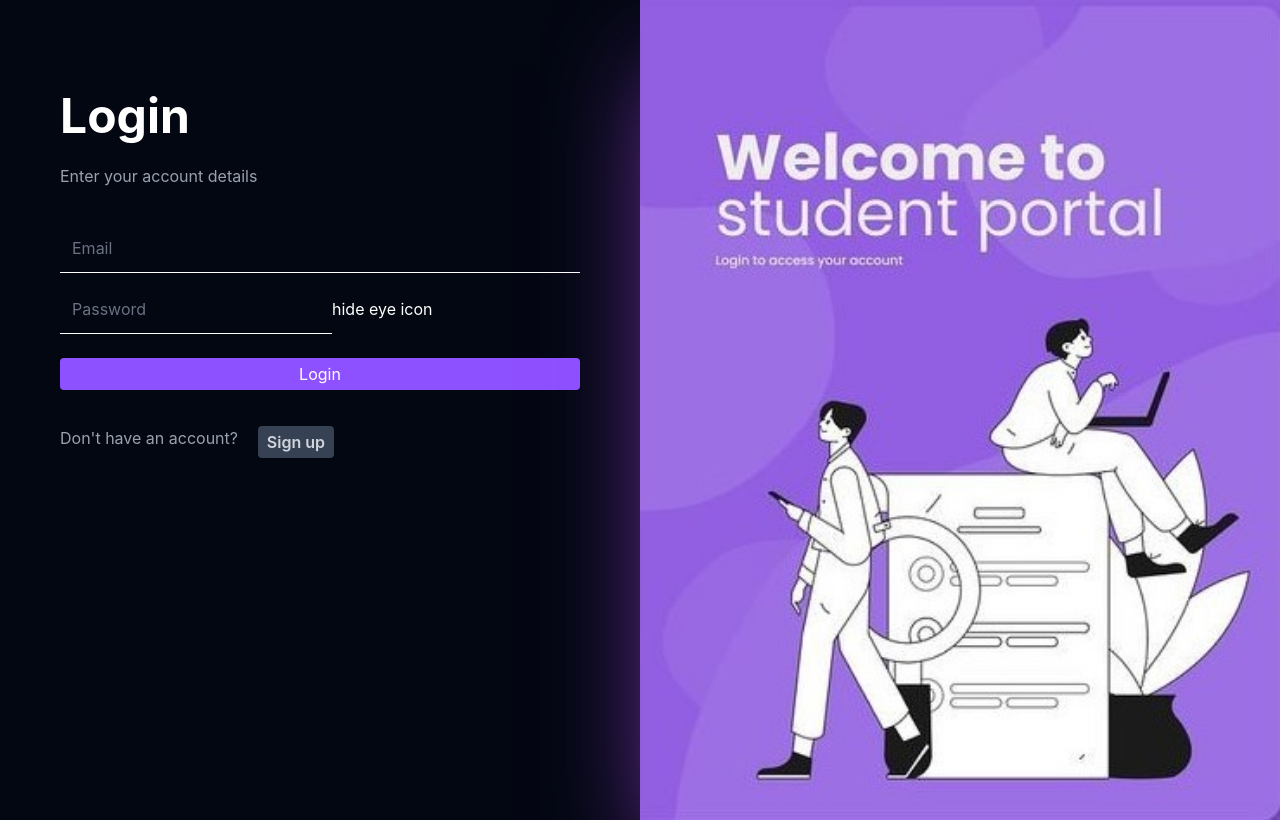
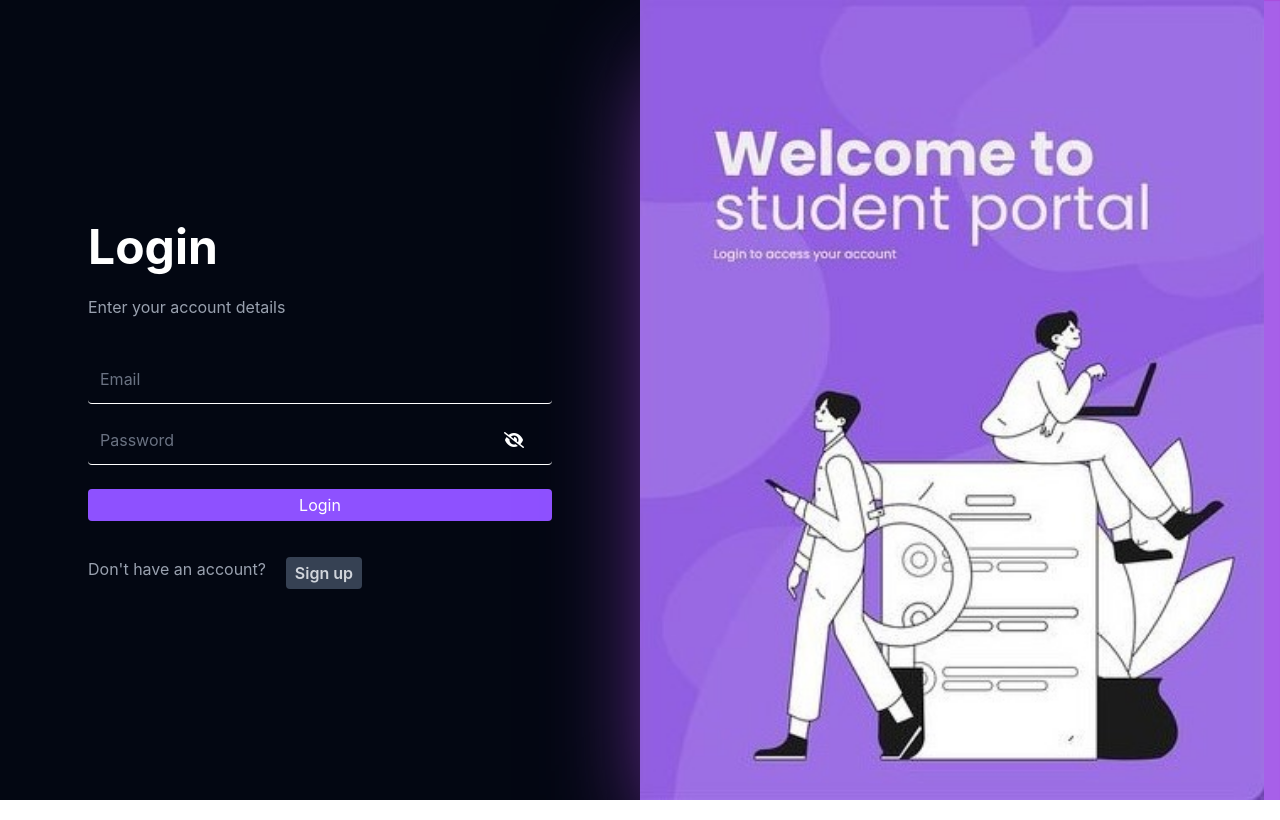
Before and after one commit to Namnika/react-miniLms, a React (Create React App) app: page /users in a window 1280 px wide. Built offline with nearby package versions, Linux system fonts and the light colour scheme.

Commit message:
update login input styles

```diff
--- a/src/components/Auth/Login.js
+++ b/src/components/Auth/Login.js
@@ -3,10 +3,12 @@ import LoginImg from "../../assests/login-portal-img.jpg";
 
 const Login = () => {
 
-    const [showPassword, setShowPassword ] = useState(false)
+  const [showPassword, setShowPassword] = useState(false)
+
+
   return (
     <div className="grid min-h-screen grid-cols-2 h-full w-full">
-      <div className="login-wrapper bg-gray-950 py-5 text-white">
+      <div className="login-wrapper flex flex-col justify-center px-7 bg-gray-950 py-5 text-white">
         <div className=" m-15">
           <div className="login-heading py-3">
             <h2 className="font-bold text-5xl">Login</h2>
@@ -15,7 +17,7 @@ const Login = () => {
           </div>
           <div className="login-inputs my-6 gap-3 flex flex-col">
             <input
-              className="placeholder:text-gray-500 p-3 border-b"
+              className="placeholder:text-gray-500 rounded p-3 border-b"
               type="email"
               name="email"
               required
@@ -23,22 +25,24 @@ const Login = () => {
             />
             <div className="relative w-full">
               <input
-                className="placeholder:text-gray-500 p-3 border-b"
-                type="password"
+                className="rounded placeholder:text-gray-500 w-full p-3 border-b"
+                type={showPassword ? "text" : "password"}
                 name="password"
                 required
                 placeholder="Password"
               />
               <span
-              className="absolute r-5 t-[50%] translate-y-[50%] pointer"
+                className="absolute right-7
+    top-3 "
+                onClick={() => setShowPassword(!showPassword)}
 
               >
-                {showPassword ? "show eye icon" : "hide eye icon"}
+                {showPassword ? <i className="fa-solid fa-eye "></i> : <i className="fa-solid fa-eye-slash "></i>}
               </span>
             </div>
             <div>
               <button
-                className="w-full bg-violet-500 h-8 my-3 rounded"
+                className="w-full bg-violet-500 hover:bg-violet-400 h-8 my-3 rounded"
                 type="submit"
               >
                 Login
@@ -47,15 +51,15 @@ const Login = () => {
           </div>
           <div className="no-login flex gap-5">
             <h4 className="text-gray-400">Don't have an account?</h4>
-            <button className="bg-gray-700 font-semibold text-gray-300 h-8 w-19 rounded">
+            <button className="bg-gray-700 hover:bg-gray-500 font-semibold text-gray-300 h-8 w-19 rounded">
               Sign up
             </button>
           </div>
         </div>
       </div>
-      <div className="portal w-full h-full bg-white right-column bg-white">
+      <div className="portal w-full h-full flex right-column ">
         <div className="portal-heading">
-          <img src={LoginImg} className=" w-full h-full object-cover " />
+          <img src={LoginImg} className=" w-full h-full " alt="portal-image" />
         </div>
       </div>
     </div>
```
